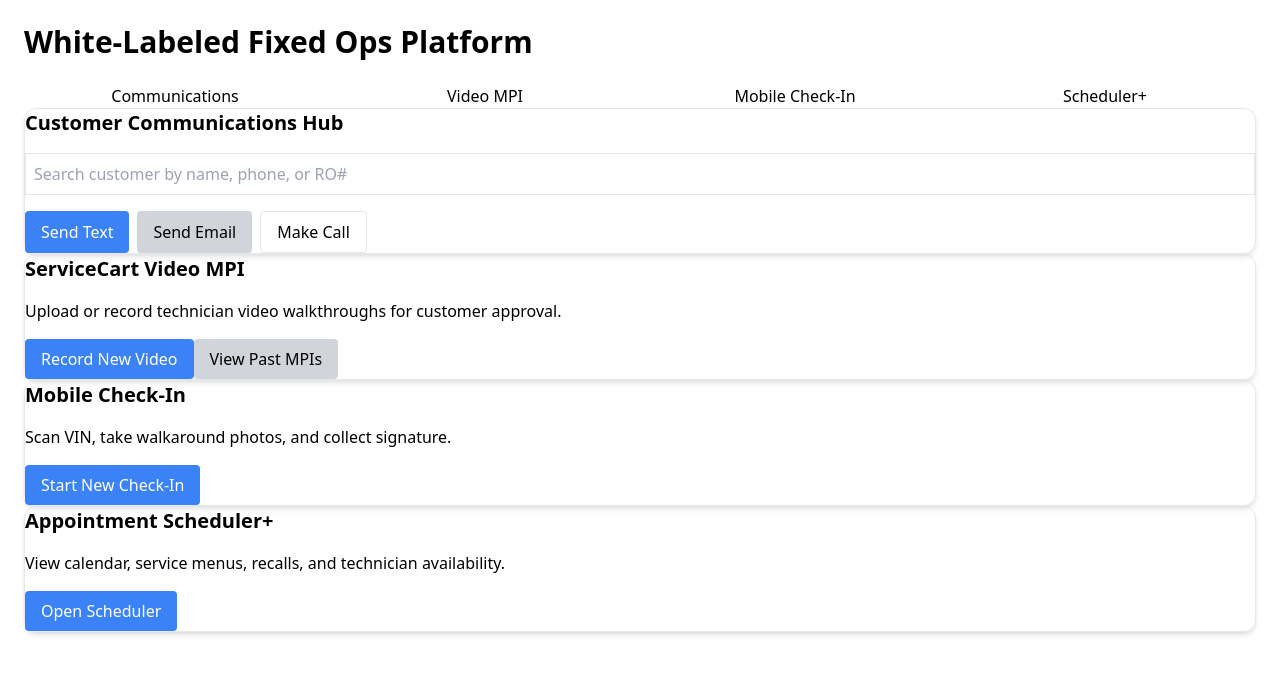
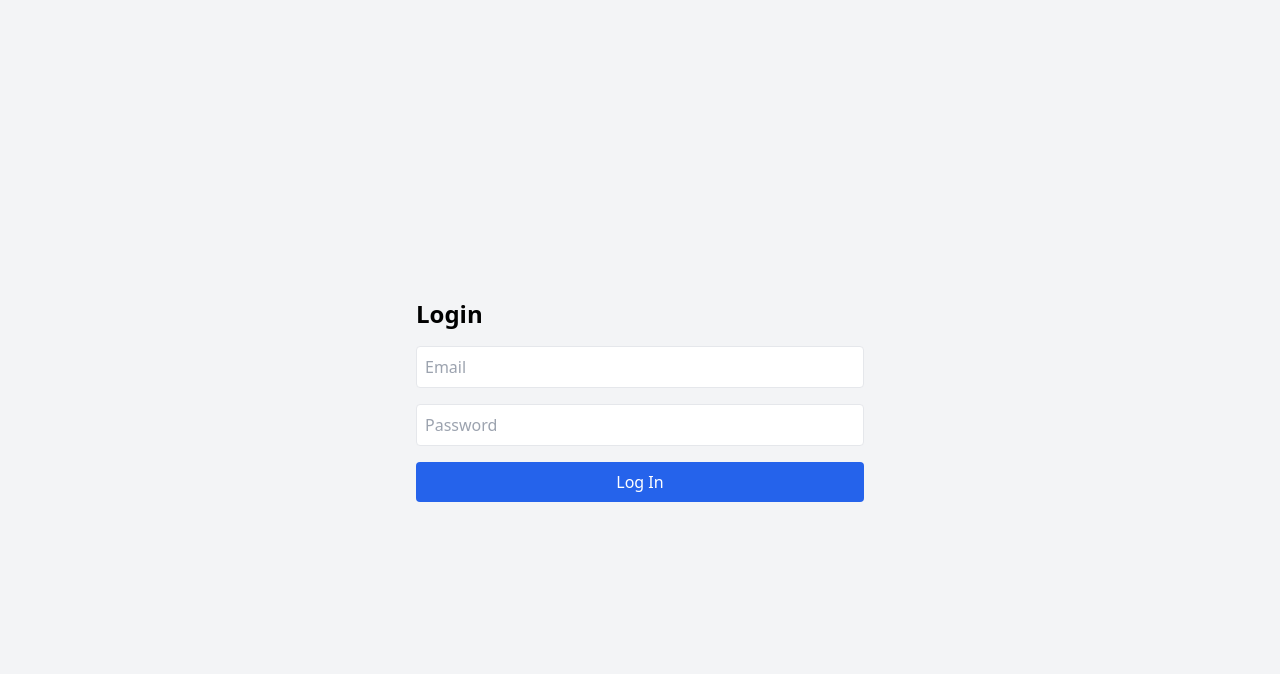
Before and after one commit to cbradford179/fixed-ops-saas-clean, a React (Vite) app: page /login in a window 1280 px wide. Shown: the top 674 px of the page. Built offline with nearby package versions, Linux system fonts and the light colour scheme.

Commit message:
Replace entire project with login-ready version

```diff
--- a/index.html
+++ b/index.html
@@ -1,8 +1,8 @@
 <!DOCTYPE html>
 <html lang="en">
 <head>
-  <meta charset="UTF-8">
-  <meta name="viewport" content="width=device-width, initial-scale=1.0">
+  <meta charset="UTF-8" />
+  <meta name="viewport" content="width=device-width, initial-scale=1.0" />
   <title>Fixed Ops SaaS</title>
 </head>
 <body>
--- a/src/App.jsx
+++ b/src/App.jsx
@@ -1,69 +1,25 @@
 import { useState } from "react";
-import { Card, CardContent } from "./components/ui/card";
-import { Button } from "./components/ui/button";
-import { Input } from "./components/ui/input";
-import { Tabs, TabsList, TabsTrigger, TabsContent } from "./components/ui/tabs";
+import { BrowserRouter as Router, Routes, Route } from "react-router-dom";
+import Login from "./pages/Login";
+import Dashboard from "./pages/Dashboard";
+import ProtectedRoute from "./components/Auth/ProtectedRoute";
 
 export default function App() {
-  const [activeTab, setActiveTab] = useState("communications");
+  const [user, setUser] = useState(null);
 
   return (
-    <div className="p-6 space-y-6">
-      <h1 className="text-3xl font-bold">White-Labeled Fixed Ops Platform</h1>
-
-      <Tabs defaultValue="communications" onValueChange={setActiveTab}>
-        <TabsList className="grid grid-cols-4 gap-2">
-          <TabsTrigger value="communications">Communications</TabsTrigger>
-          <TabsTrigger value="video-mpi">Video MPI</TabsTrigger>
-          <TabsTrigger value="checkin">Mobile Check-In</TabsTrigger>
-          <TabsTrigger value="scheduler">Scheduler+</TabsTrigger>
-        </TabsList>
-
-        <TabsContent value="communications">
-          <Card>
-            <CardContent className="space-y-4">
-              <h2 className="text-xl font-semibold">Customer Communications Hub</h2>
-              <Input placeholder="Search customer by name, phone, or RO#" />
-              <div className="flex space-x-2">
-                <Button>Send Text</Button>
-                <Button variant="secondary">Send Email</Button>
-                <Button variant="outline">Make Call</Button>
-              </div>
-            </CardContent>
-          </Card>
-        </TabsContent>
-
-        <TabsContent value="video-mpi">
-          <Card>
-            <CardContent className="space-y-4">
-              <h2 className="text-xl font-semibold">ServiceCart Video MPI</h2>
-              <p>Upload or record technician video walkthroughs for customer approval.</p>
-              <Button>Record New Video</Button>
-              <Button variant="secondary">View Past MPIs</Button>
-            </CardContent>
-          </Card>
-        </TabsContent>
-
-        <TabsContent value="checkin">
-          <Card>
-            <CardContent className="space-y-4">
-              <h2 className="text-xl font-semibold">Mobile Check-In</h2>
-              <p>Scan VIN, take walkaround photos, and collect signature.</p>
-              <Button>Start New Check-In</Button>
-            </CardContent>
-          </Card>
-        </TabsContent>
-
-        <TabsContent value="scheduler">
-          <Card>
-            <CardContent className="space-y-4">
-              <h2 className="text-xl font-semibold">Appointment Scheduler+</h2>
-              <p>View calendar, service menus, recalls, and technician availability.</p>
-              <Button>Open Scheduler</Button>
-            </CardContent>
-          </Card>
-        </TabsContent>
-      </Tabs>
-    </div>
+    <Router>
+      <Routes>
+        <Route path="/login" element={<Login onLogin={setUser} />} />
+        <Route
+          path="/"
+          element={
+            <ProtectedRoute user={user}>
+              <Dashboard />
+            </ProtectedRoute>
+          }
+        />
+      </Routes>
+    </Router>
   );
 }
--- /dev/null
+++ b/src/components/Auth/LoginForm.jsx
@@ -0,0 +1,36 @@
+import { useState } from "react";
+
+export default function LoginForm({ onLogin }) {
+  const [email, setEmail] = useState("");
+  const [password, setPassword] = useState("");
+
+  const handleSubmit = (e) => {
+    e.preventDefault();
+    if (email && password) {
+      onLogin({ email });
+    }
+  };
+
+  return (
+    <form onSubmit={handleSubmit} className="max-w-md mx-auto space-y-4">
+      <h2 className="text-2xl font-bold">Login</h2>
+      <input
+        className="w-full p-2 border rounded"
+        type="email"
+        placeholder="Email"
+        value={email}
+        onChange={(e) => setEmail(e.target.value)}
+      />
+      <input
+        className="w-full p-2 border rounded"
+        type="password"
+        placeholder="Password"
+        value={password}
+        onChange={(e) => setPassword(e.target.value)}
+      />
+      <button type="submit" className="w-full bg-blue-600 text-white p-2 rounded">
+        Log In
+      </button>
+    </form>
+  );
+}
--- /dev/null
+++ b/src/components/Auth/ProtectedRoute.jsx
@@ -0,0 +1,6 @@
+import { Navigate } from "react-router-dom";
+
+export default function ProtectedRoute({ user, children }) {
+  if (!user) return <Navigate to="/login" replace />;
+  return children;
+}
--- /dev/null
+++ b/src/pages/Dashboard.jsx
@@ -0,0 +1,7 @@
+export default function Dashboard() {
+  return (
+    <div className="p-6">
+      <h1 className="text-3xl font-bold">Welcome to the Dashboard</h1>
+    </div>
+  );
+}
--- /dev/null
+++ b/src/pages/Login.jsx
@@ -0,0 +1,9 @@
+import LoginForm from "../components/Auth/LoginForm";
+
+export default function Login({ onLogin }) {
+  return (
+    <div className="min-h-screen flex items-center justify-center bg-gray-100">
+      <LoginForm onLogin={onLogin} />
+    </div>
+  );
+}
```
